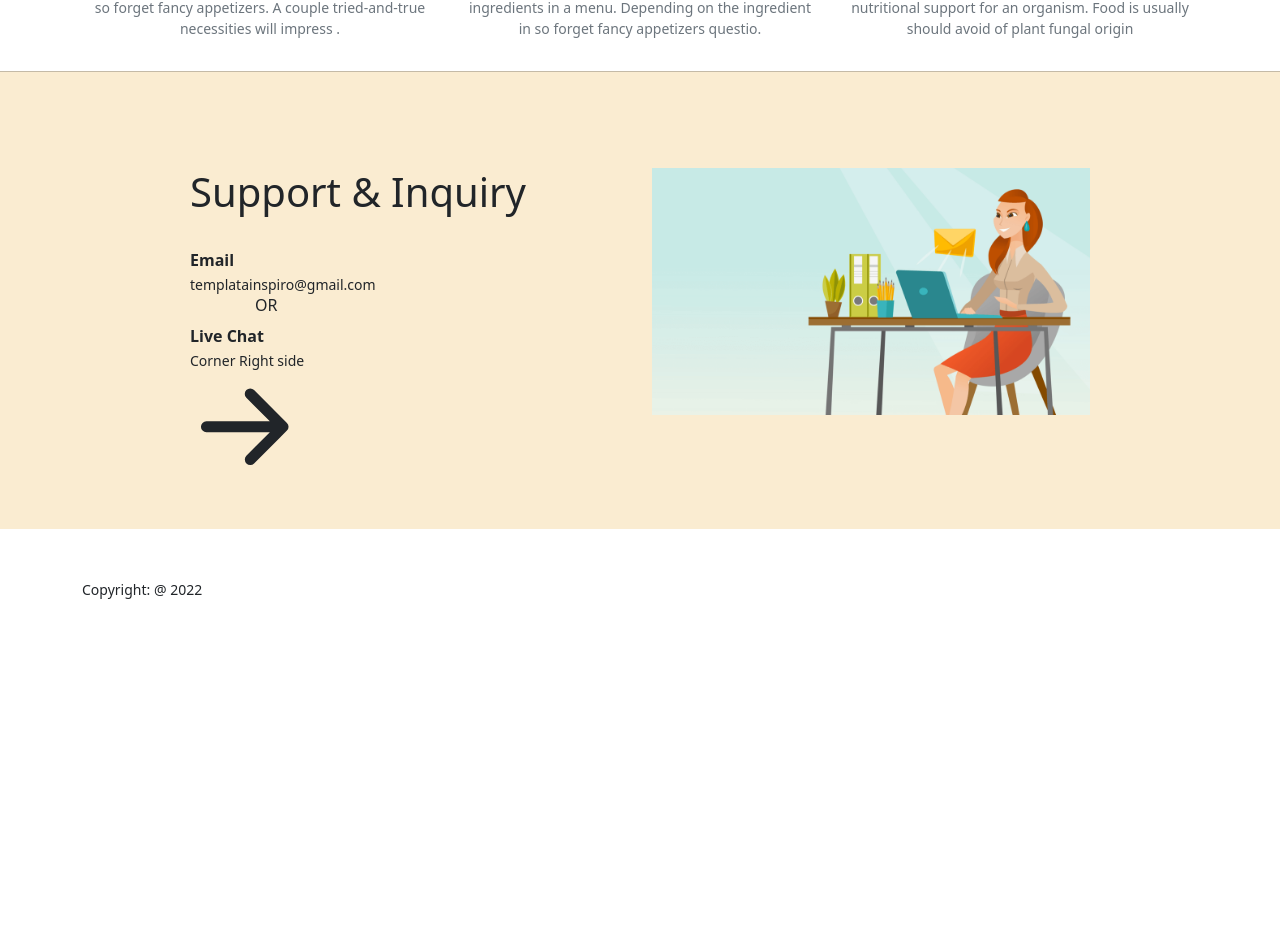
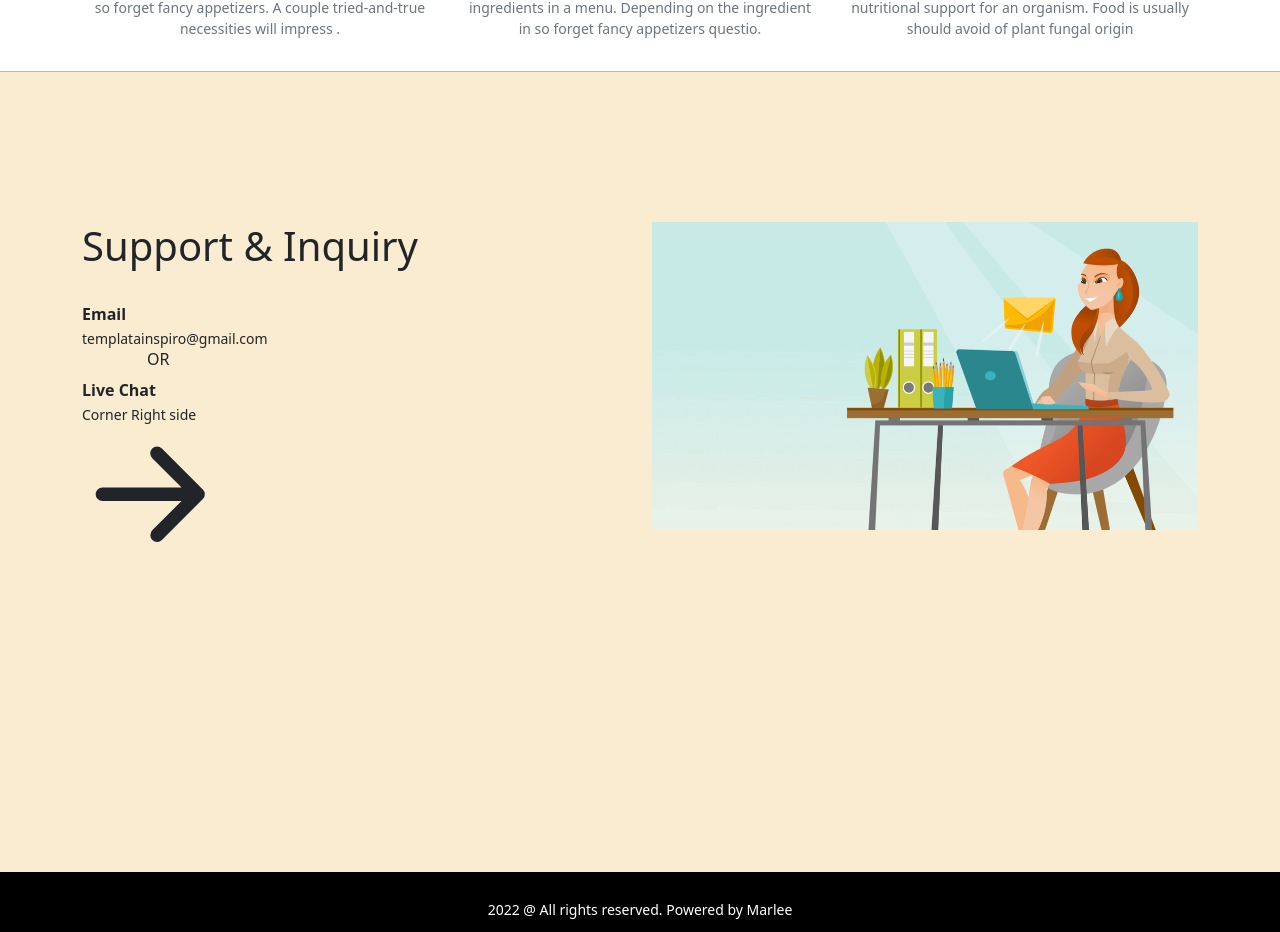
Before and after one commit to tanianasrin1/warehouse-mangemant-client-a11, a React (Create React App) app: page / in a window 1280 px wide. Shown: the part 580-1512 px from the top of the page. Before the commit the page ends 1197 px from the top, so only its background shows below. Built offline with nearby package versions, Linux system fonts and the light colour scheme.

Commit message:
extra page fixed

```diff
--- a/src/Pages/Home/ExtraPart2/ExtraPart2.css
+++ b/src/Pages/Home/ExtraPart2/ExtraPart2.css
@@ -1,13 +1,13 @@
+.extraPart{
+    height: 650px;
+    margin-top: 150px;
+}
+
 .background-color{
-    background-color: rgb(250, 236, 209)
+    background-color: rgb(250, 236, 209);
+    height: 100%;
 }
 
 .text-design{
     margin-left: 65px;
 }
-
-.icon-size{
-    font-size:small;
-
-
-}
--- a/src/Pages/Home/ExtraPart2/ExtraPart2.js
+++ b/src/Pages/Home/ExtraPart2/ExtraPart2.js
@@ -2,13 +2,14 @@ import React from 'react';
 import './ExtraPart2.css'
 import { ArrowRightIcon } from '@heroicons/react/solid'
 import image1 from '../../../images/image/email (1).png'
+import './ExtraPart2.css'
 
 const ExtraPart2 = () => {
     return (
         <div className='background-color'>
             <hr />
-            <div className='container'>
-                <div className='row m-5 p-5'>
+            <div className='container extraPart'>
+                <div className='row extraPart-items'>
                     <div className='col-lg-6 col-12'>
                         <h1>Support & Inquiry</h1>
                         <br />
--- a/src/Pages/Shared/Footer/Footer.css
+++ b/src/Pages/Shared/Footer/Footer.css
@@ -0,0 +1,11 @@
+.footer{
+    background-color: black;
+    width: 100%;
+    height: 60px;
+    color: white;
+
+}
+.footer-items{
+    text-align: center;
+    padding-top: 25px;
+}
--- a/src/Pages/Shared/Footer/Footer.js
+++ b/src/Pages/Shared/Footer/Footer.js
@@ -1,11 +1,12 @@
 import React from 'react';
+import './Footer.css';
 
 const Footer = () => {
     const today = new Date();
     const year = today.getFullYear();
     return (
-        <footer className='container'>
-            <p><small>Copyright: @ {year}  </small></p>
+        <footer className='footer'>
+            <p className='footer-items'><small> {year} @ All rights reserved. Powered by Marlee  </small></p>
         </footer>
     );
 };
```
